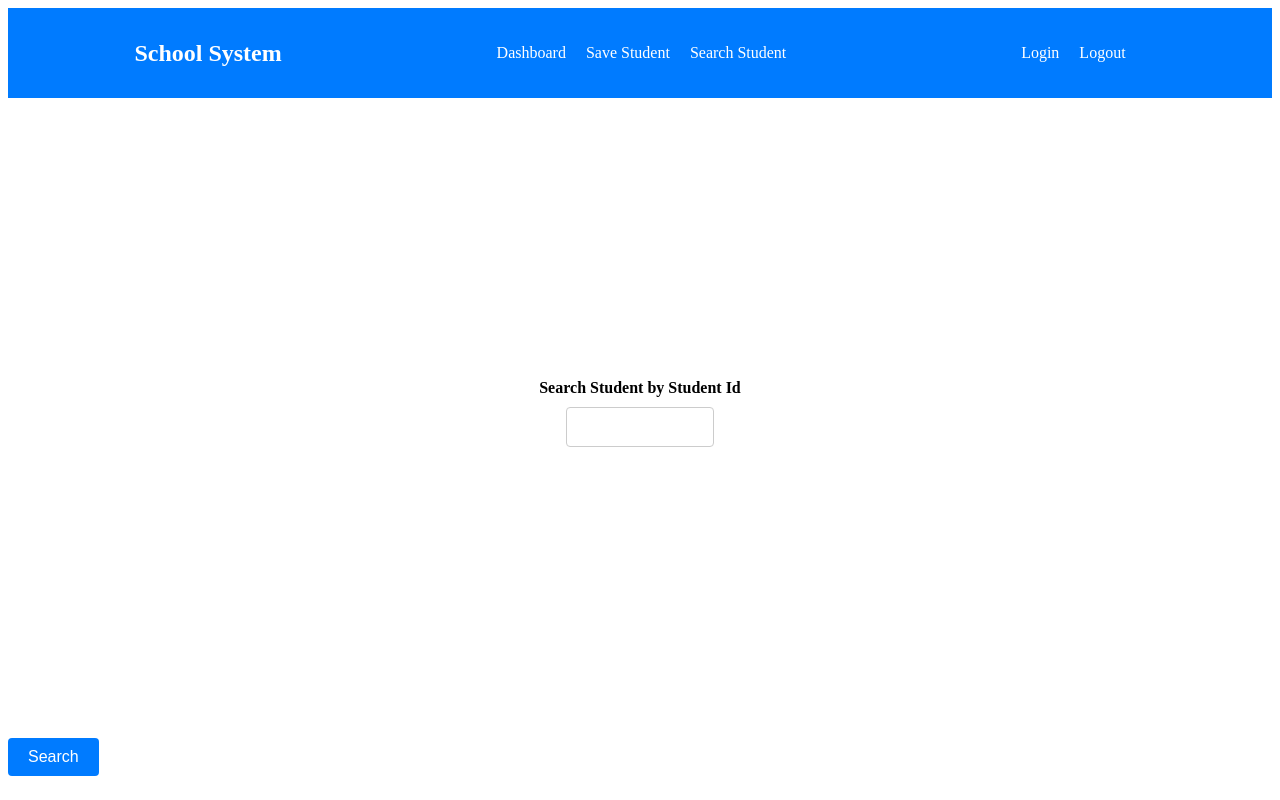
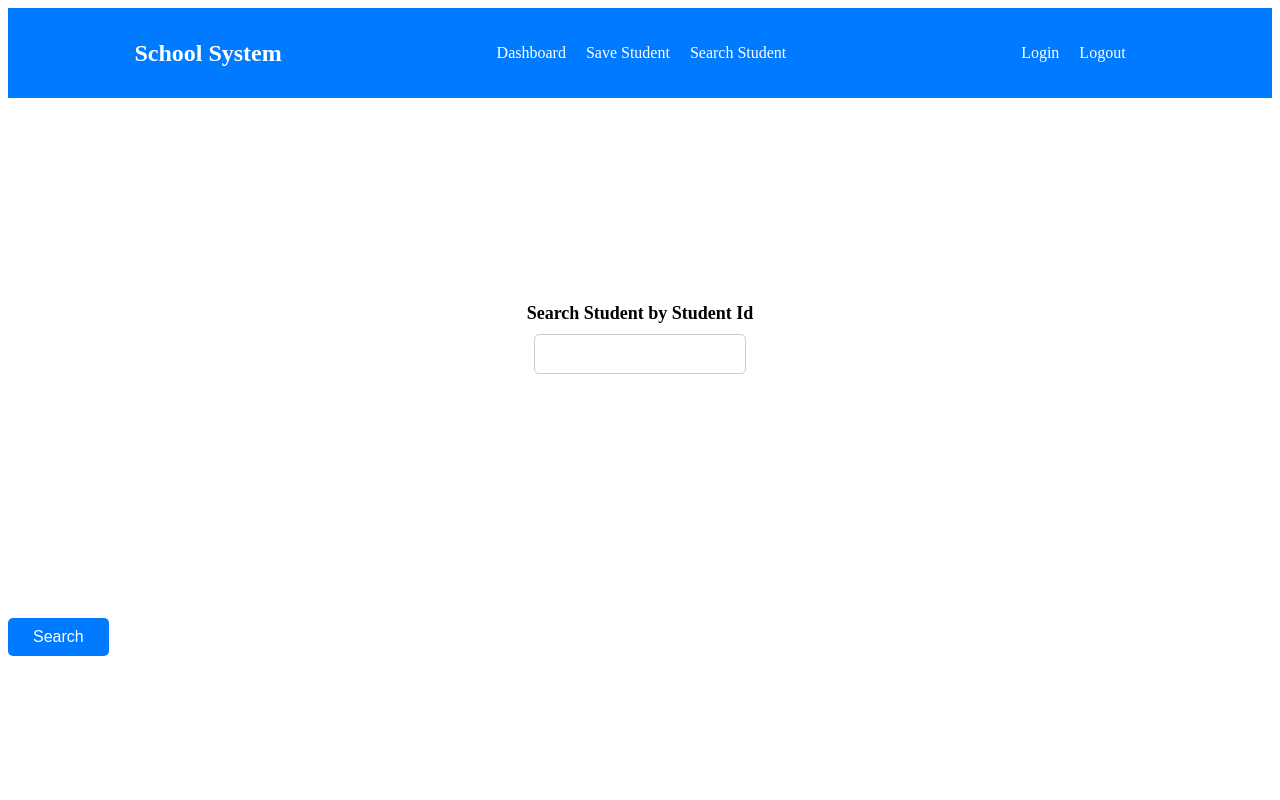
Before and after one commit to sovisrushain/school-system-spring-microservices, an Angular app in the folder web-client/: page /search in a window 1280 px wide. Built offline with nearby package versions, Linux system fonts and the light colour scheme.

Commit message:
search component styles

```diff
--- a/web-client/src/app/components/search-student/search-student.component.css
+++ b/web-client/src/app/components/search-student/search-student.component.css
@@ -1,35 +1,38 @@
+body {
+  font-family: 'Arial', sans-serif;
+}
+
 .container {
   display: flex;
   flex-direction: column;
   align-items: center;
   justify-content: center;
-  height: 80vh;
+  min-height: 60vh; /* Adjust as necessary */
   text-align: center;
-  font-size: 18px;
+  margin-bottom: 20px;
 }
 
 label {
-  font-size: 16px;
+  font-size: 18px;
   font-weight: bold;
   margin-bottom: 10px;
-  display: block;
 }
 
 .input-field {
-  width: 10%;
+  width: 15%; /* Adjust the width as needed */
   padding: 10px;
   border: 1px solid #ccc;
-  border-radius: 4px;
+  border-radius: 5px;
   font-size: 16px;
-  margin-bottom: 10px;
 }
 
 .search-button {
+  margin-top: 20px;
   background-color: #007bff;
   color: #fff;
-  padding: 10px 20px;
+  padding: 10px 25px;
   border: none;
-  border-radius: 4px;
+  border-radius: 5px;
   font-size: 16px;
   cursor: pointer;
   transition: background-color 0.3s ease;
@@ -40,11 +43,20 @@ label {
 }
 
 .result-container {
-  margin-top: 20px;
-  text-align: left;
+  display: flex;
+  flex-direction: column;
+  align-items: center;
+  justify-content: center;
+  margin-top: 30px;
+  text-align: center;
+  border: 1px solid #007bff;
+  border-radius: 5px;
+  padding: 20px;
+  width: 80%;
+  box-shadow: 0 4px 8px rgba(0, 0, 0, 0.1);
 }
 
 p {
-  font-size: 16px;
-  margin: 5px 0;
+  font-size: 18px;
+  margin: 10px 0;
 }
```
